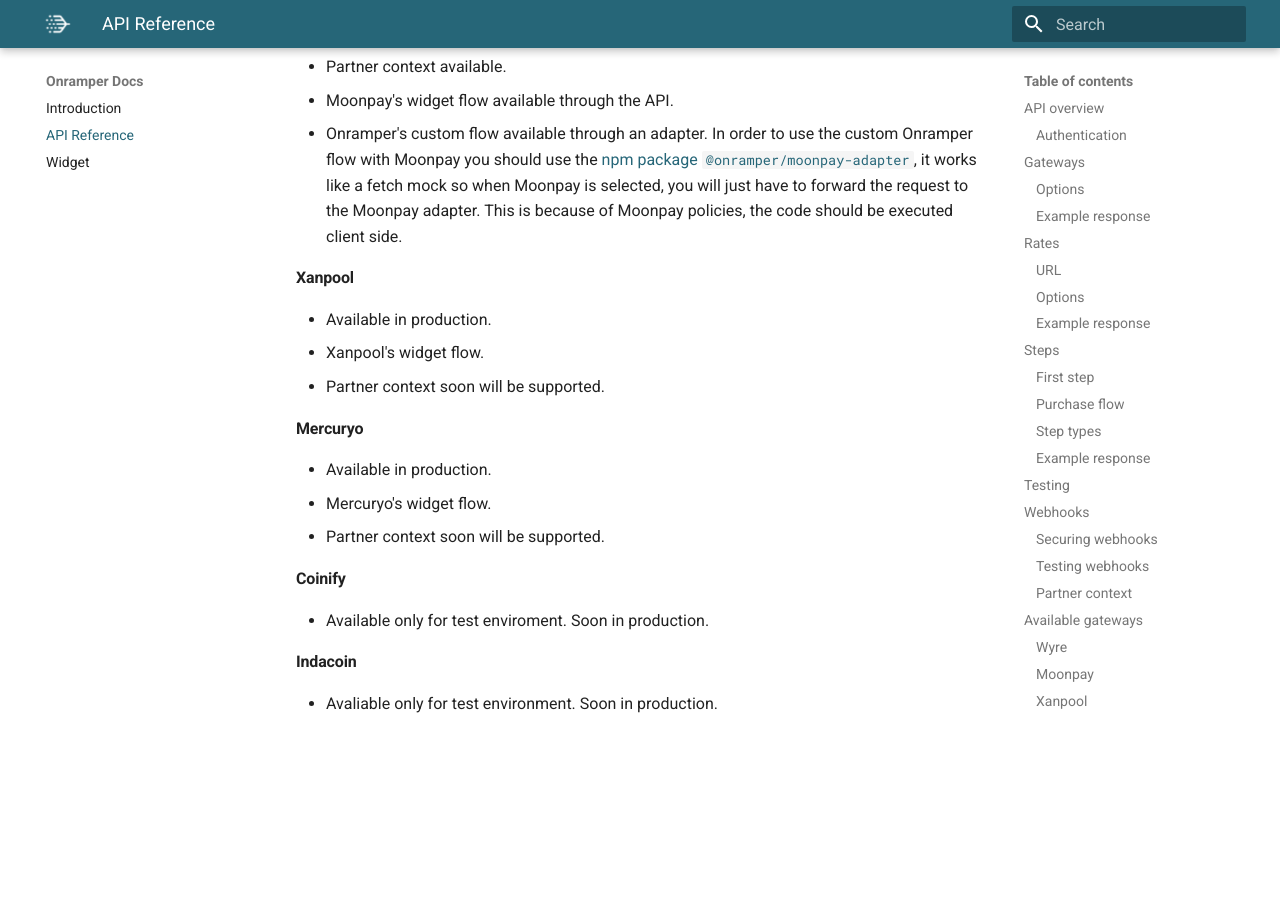
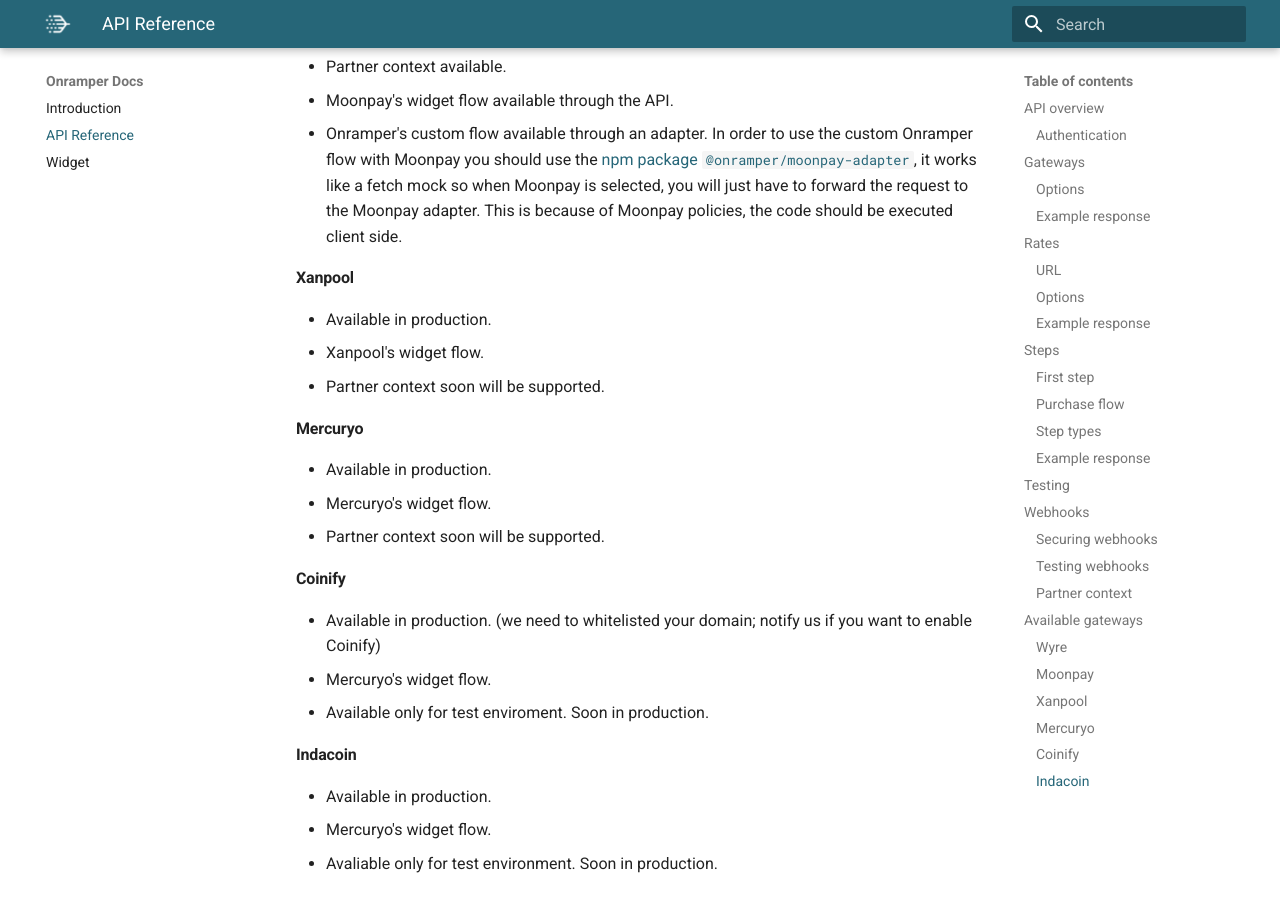
Before and after one commit to onramper/docs, an MkDocs documentation site: the page built from docs/API-Reference.md, in a window 1280 px wide and 900 px high, scrolled down 10064 px. Built offline with MkDocs 1.6.1 and Material for MkDocs 9.7.7, drawn with Linux system fonts in a browser that asks for light colours; before the commit the page ends 10804 px from its top, so only the background shows below that.

Commit message:
Update API-Reference.md

```diff
--- a/docs/API-Reference.md
+++ b/docs/API-Reference.md
@@ -363,9 +363,11 @@ All gateways are available through API. However, most gateways will require you
 - Partner context soon will be supported.
 
 #### Coinify
-
+- Available in production. (we need to whitelisted your domain; notify us if you want to enable Coinify)
+- Mercuryo's widget flow.
 - Available only for test enviroment. Soon in production.
 
 #### Indacoin
-
+- Available in production.
+- Mercuryo's widget flow.
 - Avaliable only for test environment. Soon in production.
```
